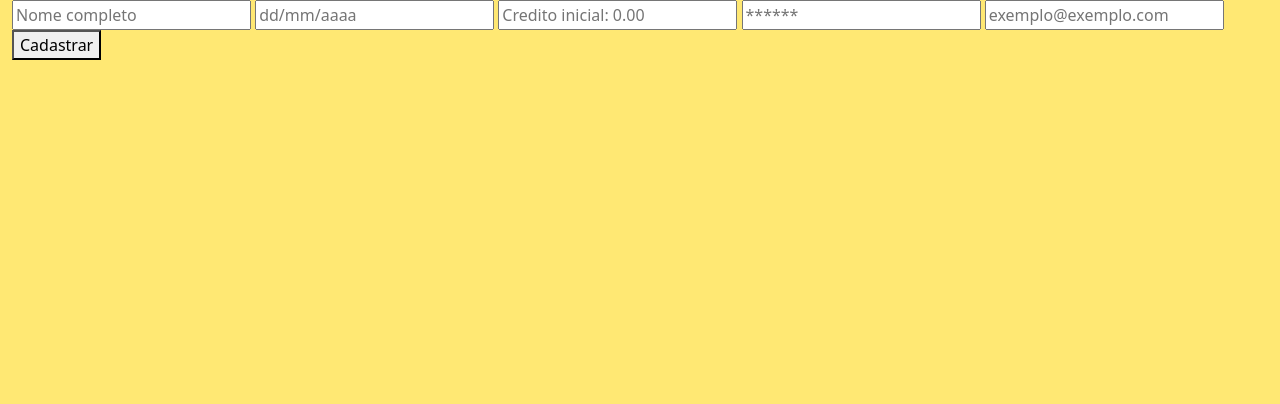
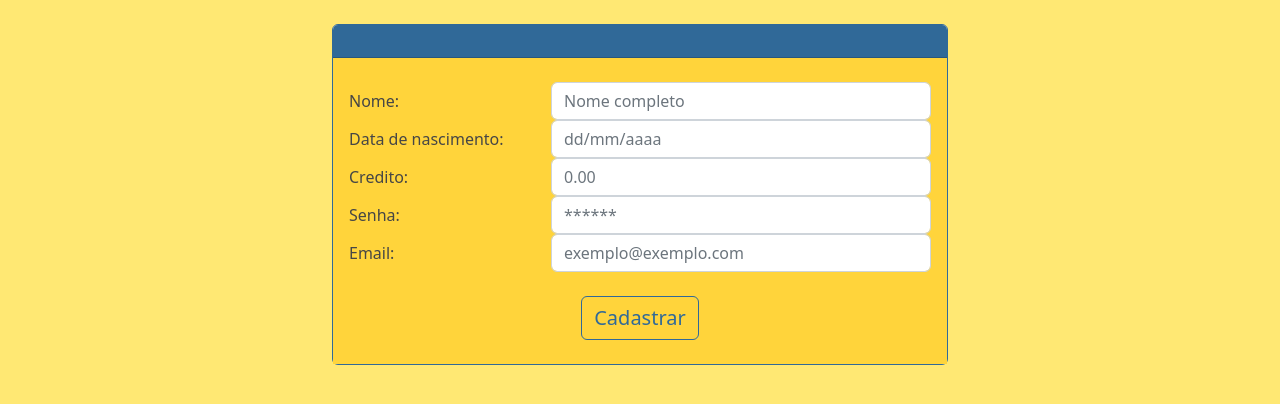
Before and after one commit to CarlosNR/Ston, a Flask app: page /insert/cliente in a window 1280 px wide. Shown: the part 86-490 px from the top of the page. Run offline with Flask 3, Linux system fonts and the light colour scheme; some libraries are stand-ins or nearby versions.

Commit message:
front: cadastraCliente

```diff
--- a/src/templates/public/Clientes/cadastraCliente.html
+++ b/src/templates/public/Clientes/cadastraCliente.html
@@ -1,21 +1,50 @@
 {% extends "base.html" %}
 
 {% block content %}
-{% if dados %}
-    <p>Cadastro concluído com sucesso, teu id é {{dados.0}}</p>
-    {% else %}
-    <p>{{jaCadastrado}}</p>
-    {% endif %}
 
-<form name="formCadastroCliente" action="/insert/cliente" method="POST">
-    <input type="text" name="nome" placeholder="Nome completo" onfocusout="validarCadastroClienteNome()">
-    <input type="text" name="nascimento" placeholder="dd/mm/aaaa" onfocusout="validarCadastroClienteData()">
-    <input type="number" name="credito" placeholder="Credito inicial: 0.00" step="0.1" min="0.00" onfocusout="validarCadastroClienteCredito()">
-    <input type="password" name="senha" placeholder="******" onfocusout="validarCadastroClienteSenha()">
-    <input type="text" name="email" placeholder="exemplo@exemplo.com" onfocusout="validarCadastroClienteEmail()">
 
-    <button type="submit">Cadastrar</button>
-</form>
+<div class="row justify-content-center mt-4">
+    <div class="col-8 col-sm-6 align-items-center">
+        <div class="card" id="card">
+            <div class="card-header" id="cardHeader">
+                <div class="row my-2 justify-content-center align-items-center text-center">
+                    <div class="col-8 col-sm-6">
+                        {% if dados %}
+                            <p>Cadastro concluído com sucesso, teu id é {{dados.0}}.</p>
+                        {% endif %}
+                    </div>
+                </div>
+            </div>
+            <div class="card-body" id="cardBody">
+                <form name="formCadastroCliente" action="/insert/cliente" method="POST">
+
+                    <div class="row my-2 align-items-center">
+
+                        <div class="col-sm-4"><label for="nome" class="form-label"><p>Nome:</p></label></div>
+                        <div class="col-sm-8"><input type="text" name="nome" class="form-control" placeholder="Nome completo" onfocusout="validarCadastroClienteNome()"></div>
+
+                        <div class="col-sm-4"><label for="nascimento" class="form-label"><p>Data de nascimento:</p></label></div>
+                        <div class="col-sm-8"><input type="text" name="nascimento" class="form-control" placeholder="dd/mm/aaaa" onfocusout="validarCadastroClienteData()"></div>
+
+                        <div class="col-sm-4"><label for="credito" class="form-label"><p>Credito:</p></label></div>
+                        <div class="col-sm-8"><input type="number" name="credito" class="form-control" placeholder="0.00" step="0.1" min="0.00" onfocusout="validarCadastroClienteCredito()"></div>
+
+                        <div class="col-sm-4"><label for="senha" class="form-label"><p>Senha:</p></label></div>
+                        <div class="col-sm-8"><input type="password" name="senha" class="form-control" placeholder="******" onfocusout="validarCadastroClienteSenha()"></div>
+
+                        <div class="col-sm-4"><label for="email" class="form-label"><p>Email:</p></label></div>
+                        <div class="col-sm-8"><input type="text" name="email" class="form-control" placeholder="exemplo@exemplo.com" onfocusout="validarCadastroClienteEmail()"></div>
+
+                        <div class="col-12 mt-4 text-center"><button class="btn" type="submit" id="cardButton">Cadastrar</button></div>
+                    </div>
+
+                </form>
+            </div>
+        </div>
+    </div>
+</div>
+
+
 
 <!-- Validadores -->
 <script defer src="{{ url_for('static', filename='js/validaCadastroCliente/Email.js') }}"></script>
--- a/src/templates/public/Clientes/logaCliente.html
+++ b/src/templates/public/Clientes/logaCliente.html
@@ -26,8 +26,8 @@
 
                             <div class="col-sm-3"><label for="email" class="form-label"><p>Email:</p></label></div>
                             <div class="col-sm-9"><input type="text" class="form-control" name="email" placeholder="exemplo@exemplo.com" onfocusout="validarLoginClienteEmail()"></div>
-                            </div>
-                            <div class="row my-2 align-items-center">
+                        </div>
+                        <div class="row my-2 align-items-center">
 
                             <div class="col-sm-3"><label for="senha" class="form-label"><p>Senha:</p></label></div>
                             <div class="col-sm-9"><input type="password" class="form-control" name="senha" placeholder="******" onfocusout="validarLoginClienteSenha()"></div>
```
Also changed, not shown: src/templates/public/Clientes/listaCliente.html (+5 -5 lines).
